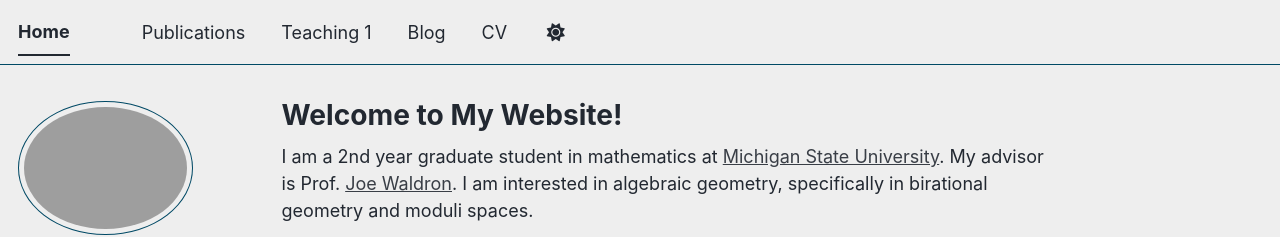
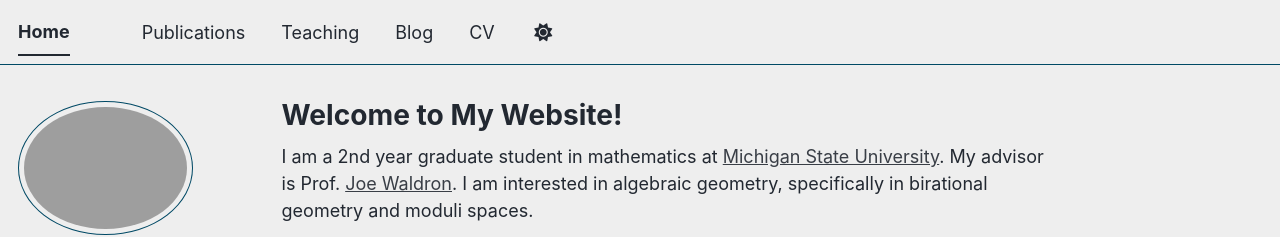
Before and after one commit to apabrito1/apabrito1.github.io, a Jekyll site: the page built from _pages/about.md, in a window 1280 px wide. Shown: the top 237 px of the page. Built offline with Jekyll 4.4.1, drawn with Linux system fonts in a browser that asks for light colours; a script bundle is joined from its source files by our own code; library files that are not in the unit come from our copies.

Commit message:
Update navigation.yml

```diff
--- a/_data/navigation.yml
+++ b/_data/navigation.yml
@@ -17,7 +17,7 @@ main:
  # - title: "Teaching"
   #  url: /teaching/
 
-  - title: "Teaching 1"
+  - title: "Teaching"
     url: /teaching/2014-spring-teaching-1
 
   #- title: "Portfolio"
```
